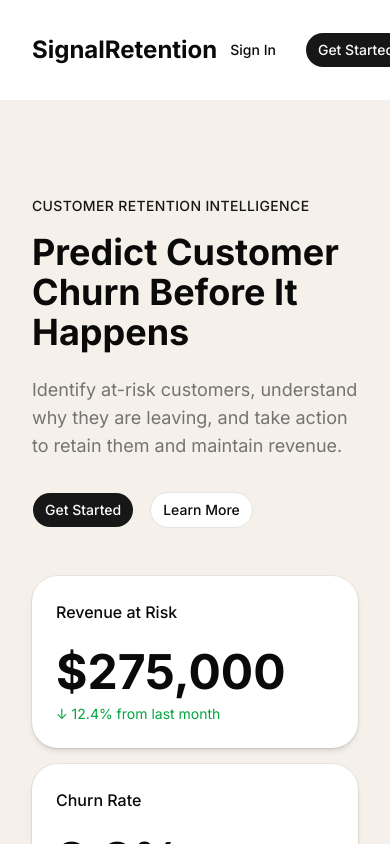
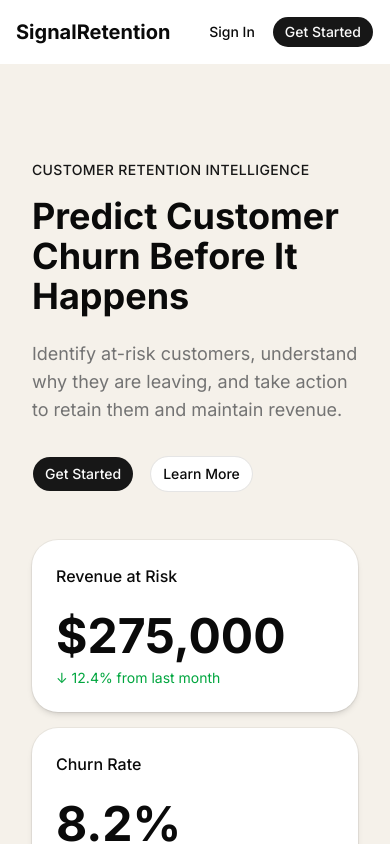
Before and after one commit to ZanyDruid20/SignalRetention, a Next.js app in the folder my-app/: page / in a window 390 px wide. Shown: the top 844 px of the page. Built offline with nearby package versions, Linux system fonts and the light colour scheme.

Commit message:
fix(frontend): prevent mobile navbar overflow

```diff
--- a/my-app/components/landing/navbar.tsx
+++ b/my-app/components/landing/navbar.tsx
@@ -4,14 +4,15 @@ import { Button } from "@/components/ui/button";
 
 export function Navbar() {
   return (
-    <nav className="flex items-center justify-between p-8">
-      <h1 className="text-2xl font-bold">SignalRetention</h1>
+    <nav className="flex items-center justify-between gap-2 p-4 sm:p-8">
+      <h1 className="text-xl font-bold sm:text-2xl">SignalRetention</h1>
 
-      <div className="flex items-center gap-4">
+      <div className="flex shrink-0 items-center gap-1 sm:gap-4">
         <Button
           asChild
           variant="ghost"
-          className="transition-all duration-300 hover:scale-105"
+          size="sm"
+          className="transition-all duration-300 hover:scale-105 sm:h-9 sm:px-4"
         >
           <Link href="/sign-in">Sign In</Link>
         </Button>
@@ -19,7 +20,8 @@ export function Navbar() {
         <Button
           asChild
           variant="default"
-          className="transition-all duration-300 hover:scale-105"
+          size="sm"
+          className="transition-all duration-300 hover:scale-105 sm:h-9 sm:px-4"
         >
           <Link href="/sign-up">Get Started</Link>
         </Button>
```
